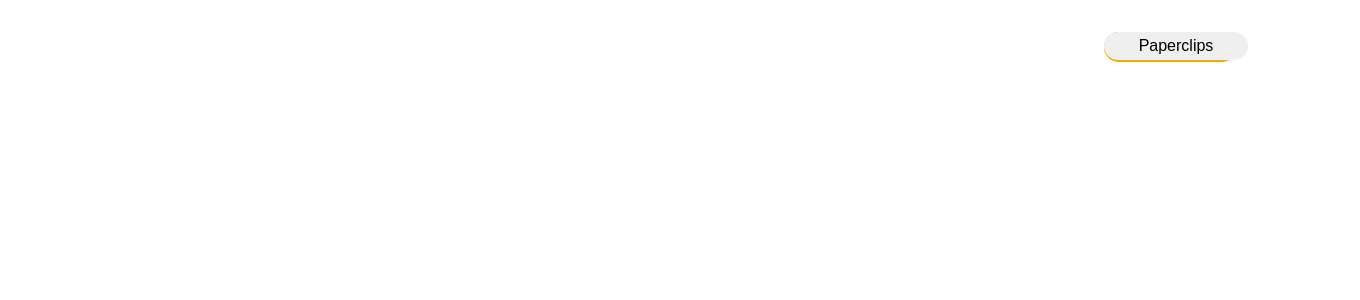
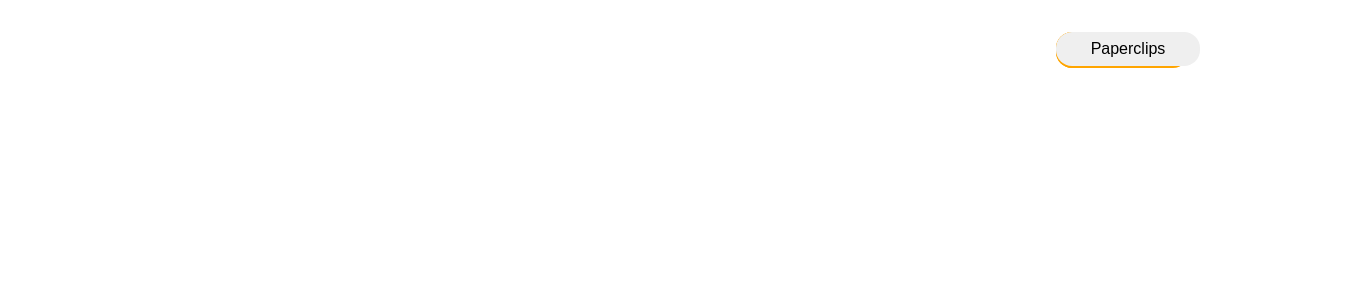
Before and after one commit to cooljasonmelton/paperclips-fe, a React (Create React App) app: page / in a window 1280 px wide. Shown: the top 300 px of the page, 1360 px wide, since content can reach past the window. Built offline with nearby package versions, Linux system fonts and the light colour scheme.

Commit message:
styling menu and entry container

```diff
--- a/src/menu/Menu.css
+++ b/src/menu/Menu.css
@@ -1,7 +1,7 @@
 .Menu{
     width: 100%;
 
-    padding: 2em 4em 0 0;
+    padding: 2em 10em 0 0;
 
     display: flex;
     flex-direction: column;
@@ -16,7 +16,7 @@
     position: relative;
     z-index: 1;
 
-    padding: 0.3em 2em;
+    padding: 0.5em 2em;
 
     width: 9em;
 
@@ -40,7 +40,7 @@
 
     max-width: 9em;
 
-    padding: 0.3em 2em;
+    padding: 0.5em 2em;
 
     background-color: orange;
     border-radius: 1em;
@@ -56,8 +56,8 @@
 }
 
 .open-1{
-    top: 2.0em;
+    top: 2.5em;
 }
 .open-2{
-    top: 4.0em;
+    top: 5em;
 }
```
